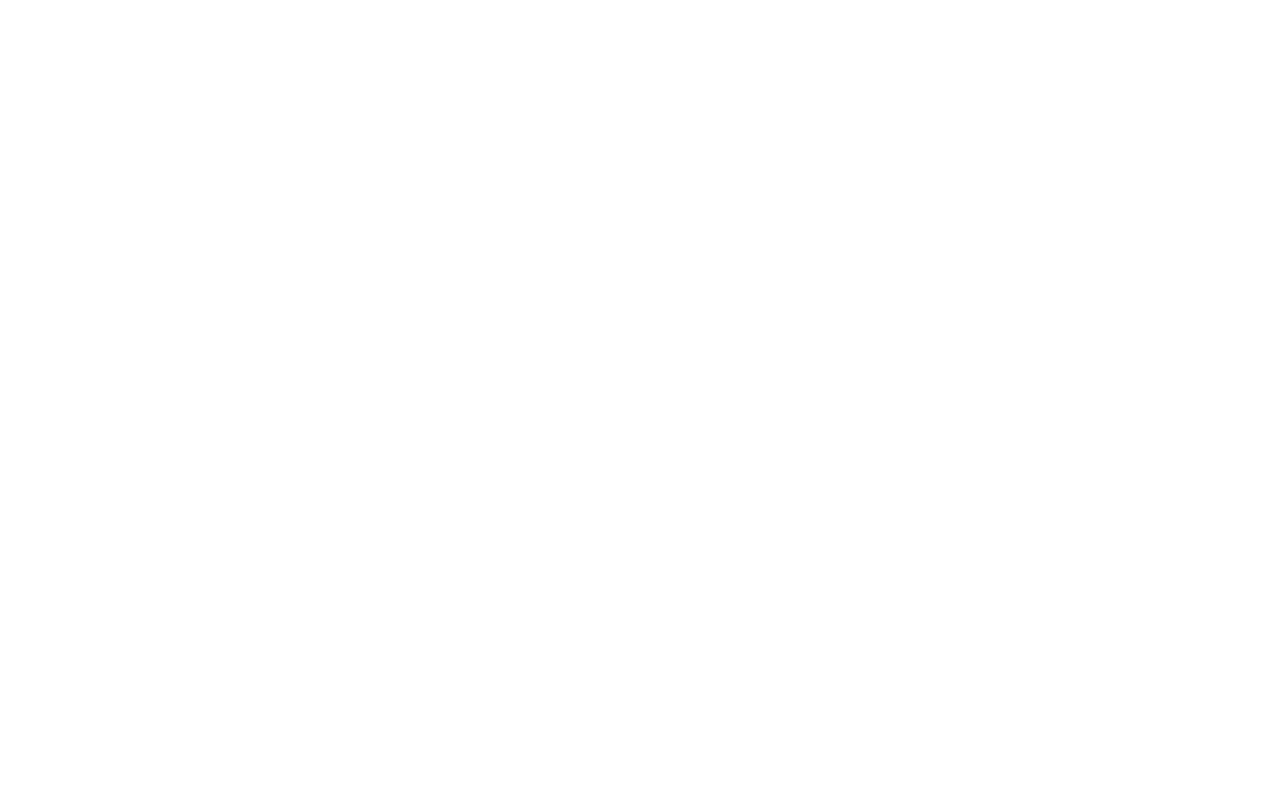
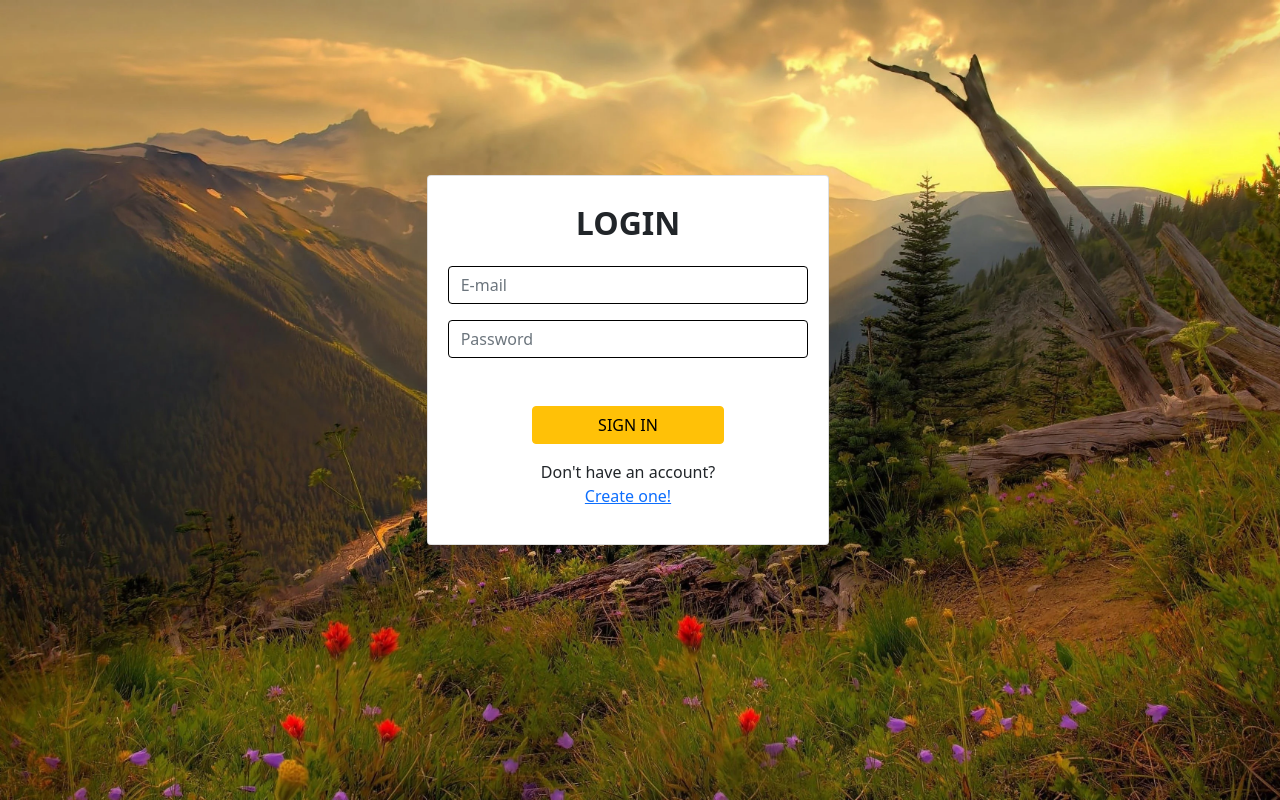
Before and after one commit to CourseflowSU/courseflow, a React (Create React App) app in the folder client/: page /login in a window 1280 px wide. Built offline with nearby package versions, Linux system fonts and the light colour scheme.

Commit message:
CF-9 feat: add routing

```diff
--- a/client/src/App.js
+++ b/client/src/App.js
@@ -1,31 +1,42 @@
 import React from "react";
+import { Route, Routes } from "react-router-dom";
 import './App.css';
+import Homepage from './pages/homepage/homepage';
 import Login from './pages/login/login';
-import {Route} from "react-router-dom";
-import {Routes} from "react-router-dom";
 import Signup from './pages/signup/signup';
-import Homepage from "./pages/homepage/homepage";
 
 function App() {
   return (
-    <div className="App">
+
       <React.Suspense fallback={<div>Loading...</div>} >
         <Routes>
-          <Route exact
-                path="/"
-                component={Homepage}
+          <Route
+              path="/"
+              element={<Login />}
           />
           <Route
-                path="login"
-                component={Login}
+              path="/login"
+              element={<Login />}
+        />
+          <Route
+              path="/signup"
+              element={<Signup />}
           />
-          <Route exact
-                path="/signup"
-                component={Signup}
+          <Route
+              exact
+              path="/home"
+              element={<Homepage />}
           />
+          <Route
+           path="*"
+            element={
+              <main style={{ padding: "1rem" }}>
+                <p>Error! There's nothing here!</p>
+              </main>
+           }
+    />
         </Routes>
       </React.Suspense>
-    </div>
   );
 
 }
--- a/client/src/index.js
+++ b/client/src/index.js
@@ -2,7 +2,6 @@
 import ReactDOM from 'react-dom';
 import './index.css';
 import App from './App';
-import reportWebVitals from './reportWebVitals';
 import 'bootstrap/dist/css/bootstrap.css';
 import {BrowserRouter} from "react-router-dom";
 
@@ -15,8 +14,3 @@
 
   document.getElementById('root')
 );
-
-// If you want to start measuring performance in your app, pass a function
-// to log results (for example: reportWebVitals(console.log))
-// or send to an analytics endpoint. Learn more: https://bit.ly/CRA-vitals
-reportWebVitals();
--- a/client/src/pages/homepage/homepage.jsx
+++ b/client/src/pages/homepage/homepage.jsx
@@ -1,8 +1,17 @@
-function Homepage()
-{
+import { useLocation } from "react-router-dom";
+
+
+function Homepage(){
+    const {currentUser} = useLocation();
+    // const { currentUser } = state;
+   console.log("useLocation:", currentUser);
+
+    // const {user } = params.user;
+
     return (
         <div>
-            <h1>bitmiş</h1>
+            <h1>Hi {currentUser ? currentUser.username: ""}, Welcome to your page</h1>
+
         </div>
     );
 }
--- a/client/src/pages/login/login.jsx
+++ b/client/src/pages/login/login.jsx
@@ -1,11 +1,10 @@
-import '../login/login.css';
 import { zodResolver } from "@hookform/resolvers/zod";
 import axios from 'axios';
 import { useCallback, useState } from 'react';
 import { useForm } from "react-hook-form";
+import { Link, useNavigate } from "react-router-dom";
 import { z } from "zod";
-import { useNavigate } from "react-router-dom";
-import { Link } from 'react-router-dom';
+import '../login/login.css';
 
 const loginSchema = z
   .object({
@@ -26,7 +25,8 @@
   });
 
   const [errorMessage, setErrorMessage] = useState("");
-  const history = useNavigate();
+  const navigate = useNavigate();
+
 
   const onSubmit = useCallback((data) => {
 
@@ -39,29 +39,33 @@
       .get(`http://localhost:5000/users/${user.email}`, user)
       .then((res) => {
         console.log(res);
-        if(res.data.message){
+        if(res.status === 200 && res.data.message){
           setErrorMessage(res.data.message)
         }
         else if(res.status === 200){
           setErrorMessage(`You logged in succesfully`);
-          history.push("/");
+          console.log("login:", res.data);
+          navigate(`/home`, {state: res.data})
         }else{
           setErrorMessage(`Error! Please try again.`)
         }
       })
-      .catch(err => console.log(err));
+      .catch(err => {
+        console.log("Error:",err);
+        setErrorMessage(`Error! Please try again.`)
+      });
 
 
-  },[history]);
+  },[navigate]);
   return (
     <div className="imge">
       <div className="fullscreen row justify-content-center align-items-center">
         <div className="col-4 justify-content-start">
           <div className="card p-1 mb-0">
             <div className="card-body">
-              <div className="text-left">
+              <div className="text-center">
                 <h2 className="mt-2 mb-3">
-                  <b>SIGN IN</b>
+                  <b>LOGIN</b>
                 </h2>
               </div>
               <form onSubmit={handleSubmit(onSubmit)}>
--- a/client/src/pages/signup/signup.jsx
+++ b/client/src/pages/signup/signup.jsx
@@ -72,8 +72,10 @@
           setErrorMessage(`Error! Please try again.`)
         }
       })
-      .catch(err => console.log(err));
-
+      .catch(err => {
+        console.log("Error:",err);
+        setErrorMessage(`Error! Please try again.`)
+      });
 
   },[reset]);
 
@@ -83,7 +85,7 @@
         <div className="col-4 justify-content-start">
           <div className="card p-1 mb-0">
             <div className="card-body">
-              <div className="text-left">
+              <div className="text-center">
                 <h2 className="mt-2">
                   <b>SIGN UP</b>
                 </h2>
```
